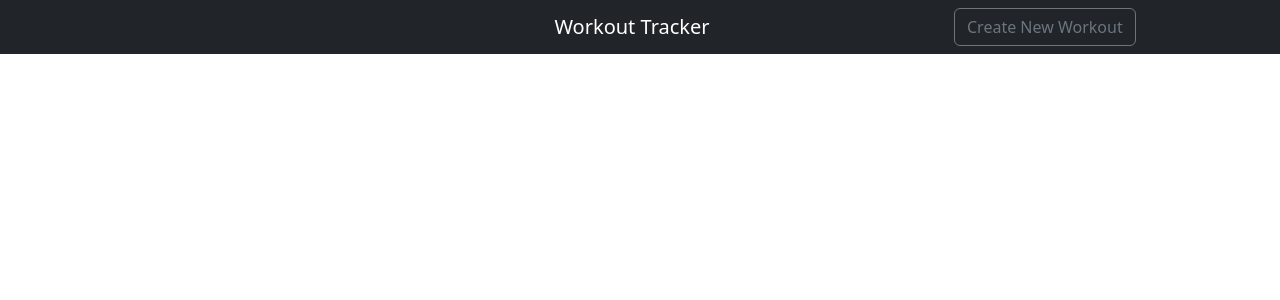
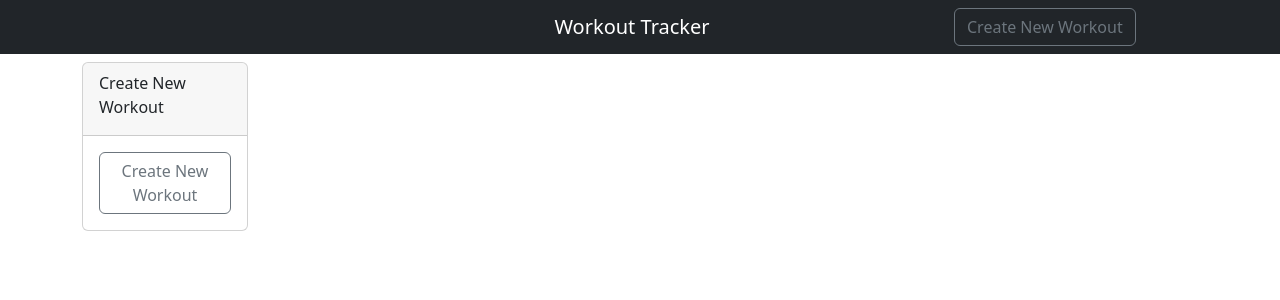
Before and after one commit to David-Ogden-III/first_react_project, a React (Create React App) app: page / in a window 1280 px wide. Shown: the top 300 px of the page. Built offline with nearby package versions, Linux system fonts and the light colour scheme.

Commit message:
removed blank space from AddExerciseCard when exercise is added

```diff
--- a/src/App.js
+++ b/src/App.js
@@ -25,7 +25,7 @@ function App() {
     <div>
       <Header onSubmit={addTitle} />
       <Container>
-        <AddExerciseCard workoutList={workoutList} onSubmit={addExercise} exerciseList={exerciseList} />
+        <AddExerciseCard workoutList={workoutList} addExercise={addExercise} exerciseList={exerciseList} onSubmit={addTitle} />
       </Container>
     </div>
   );
--- a/src/components/addExerciseCard.js
+++ b/src/components/addExerciseCard.js
@@ -1,12 +1,13 @@
 import { Row, Col, CardHeader, Card, CardBody, CardTitle } from 'reactstrap';
 import ExerciseForm from './exerciseComps/ExerciseForm';
+import ModalForm from './focusComps/ModalForm';
 
-export default function AddExerciseCard({ workoutList, onSubmit, exerciseList }) {
+export default function AddExerciseCard({ workoutList, addExercise, exerciseList, onSubmit }) {
 
     return (
         <Row>
             {workoutList.map(workout =>
-                <Col md='3' xs='4' key={workout.id} className='mt-3'>
+                <Col md='2' xs='4' className='my-2' key={workout.id}>
                     {workout.id !== 0 ?
                         <Card>
                             <CardHeader>
@@ -15,12 +16,22 @@ export default function AddExerciseCard({ workoutList, onSubmit, exerciseList })
                                 </CardTitle>
                             </CardHeader>
                             <CardBody className='mx-auto'>
-                                <ExerciseForm onSubmit={onSubmit} workoutList={workoutList} exerciseList={exerciseList} />
+                                <ExerciseForm onSubmit={addExercise} workoutList={workoutList} exerciseList={exerciseList} />
                             </CardBody>
                         </Card>
-                        : null}
+                        : <Card>
+                            <CardHeader>
+                                <CardTitle>
+                                   Create New Workout
+                                </CardTitle>
+                            </CardHeader>
+                            <CardBody>
+                                <ModalForm onSubmit={onSubmit}/>
+                            </CardBody>
+                        </Card>
+                    }
                 </Col>
             )}
-            </Row>
+        </Row>
     )
 };
--- a/src/components/exerciseComps/AddExercise.js
+++ b/src/components/exerciseComps/AddExercise.js
@@ -17,6 +17,8 @@ const AddExercise = ({ exerciseList, workoutList }) => {
             </Row>
             {exerciseList.map(exercise =>
                 <Row key={exercise.id}>
+                    { exercise.id !==0 ?
+                    <>
                     <Col xs='3'>
                         {exercise.lift}
                     </Col>
@@ -29,6 +31,8 @@ const AddExercise = ({ exerciseList, workoutList }) => {
                     <Col>
                         <Button size='sm' type='submit' className="my-1">Edit</Button>
                     </Col>
+                    </>
+                   : null }
                 </Row>
 
             )
```
